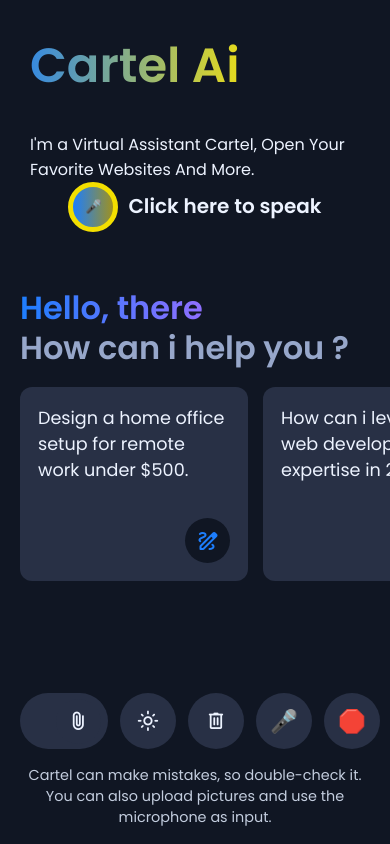
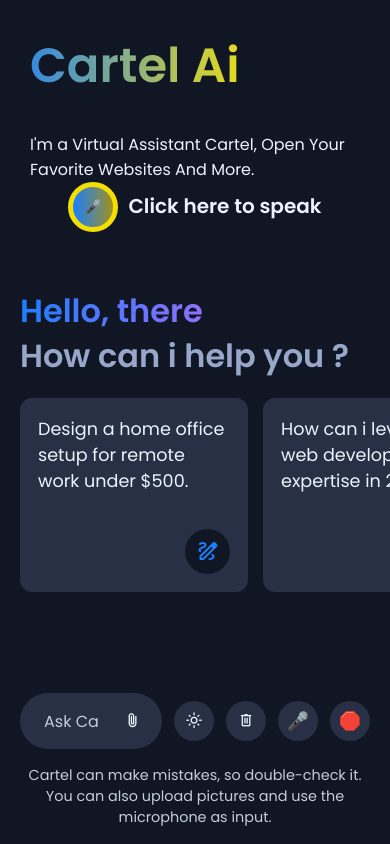
Before and after one commit to LordCartel007/Cartel-Chat-Bot, a plain HTML site: page index.html in a window 390 px wide. Drawn offline with nearby package versions, Linux system fonts and the light colour scheme.

Commit message:
adjusted responsiveness for small screen

```diff
--- a/style.css
+++ b/style.css
@@ -257,6 +257,8 @@
   height: 100%;
   border-radius: 130px;
   background: var(--secondary-color);
+  @media (max-width: 768px) {
+  }
 }
 
 .prompt-form .prompt-input {
@@ -285,6 +287,12 @@
   color: var(--text-color);
   background: var(--secondary-color);
   transition: 0.3s ease;
+  /* adjusting the buttons size on small screen  */
+  @media (max-width: 768px) {
+    height: 40px;
+    width: 40px;
+    font-size: 1.1rem;
+  }
 }
 
 .prompt-wrapper :is(button:hover, .file-icon, #cancel-file-btn) {
@@ -366,7 +374,7 @@
   }
   .app-header :is(.heading, .sub-heading) {
     font-size: 2rem;
-    line-height: 1.4;
+    line-height: 50px;
   }
 
   .prompt-form .file-upload-wrapper.active #cancel-file-btn {
@@ -409,3 +417,9 @@
   background: linear-gradient(to right, #1d7efd, #9e9121);
   border: 5px solid #f3df00;
 }
+
+#output {
+  @media (max-width: 768px) {
+    display: none;
+  }
+}
```
Also changed, not shown: index.html (+1 -0 lines).
